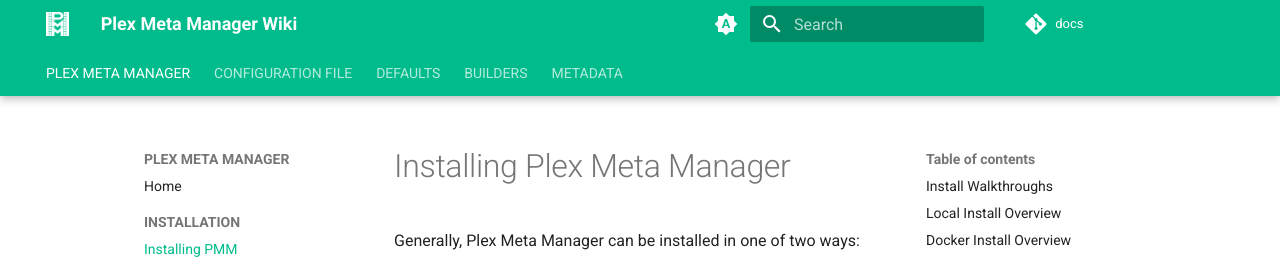
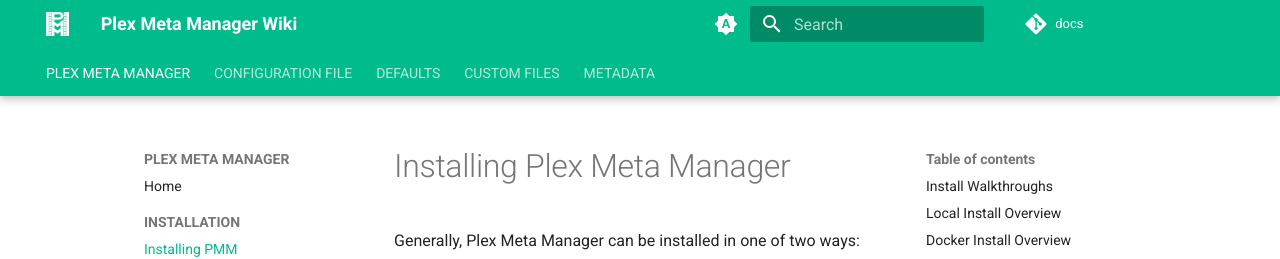
Before and after one commit to YozoraXCII/Docs-Test, an MkDocs documentation site: the page built from docs/pmm/install/installation.md, in a window 1280 px wide. Shown: the top 259 px of the page. Built offline with MkDocs 1.6.1 and Material for MkDocs 9.7.7, drawn with Linux system fonts in a browser that asks for light colours; comment, search, counter and statistics services are not loaded.

Commit message:
rename BUILDERS to CUSTOM FILES

```diff
--- a/mkdocs.yml
+++ b/mkdocs.yml
@@ -59,6 +59,7 @@ plugins:
   - search:
       lang: en
   - glightbox
+  - external-markdown
 extra:
   social:
   - icon: fontawesome/solid/heart
@@ -253,7 +254,7 @@ nav:
             - Video Format: defaults/overlays/video_format.md
       - PLAYLIST DEFAULTS:
         - Playlists: defaults/playlist.md
-  - BUILDERS:
+  - CUSTOM FILES:
       - Templates: builders/templates.md
       - Filters: builders/filters.md
       - Builders Overview: builders/builders.md
```
